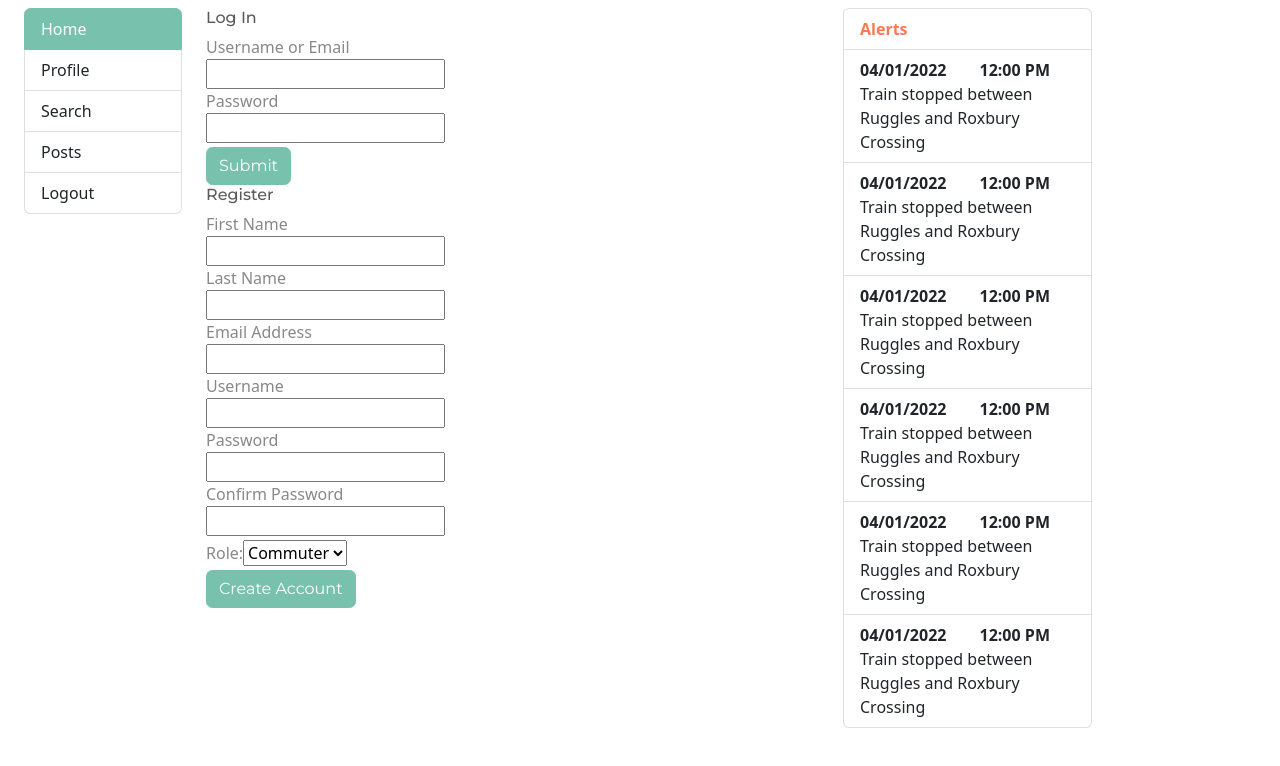
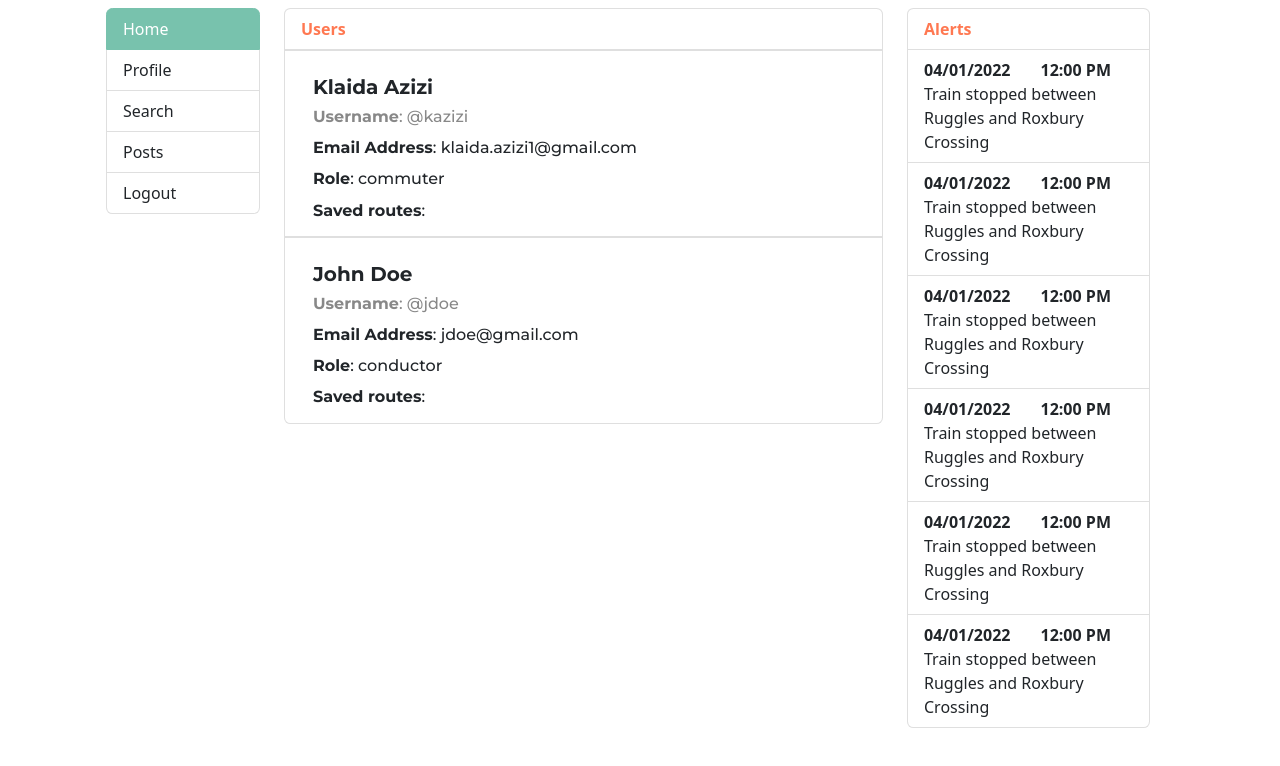
Before and after one commit to klaidaazizi/MBTA-WebApp, a React (Create React App) app: page /profile in a window 1280 px wide. Shown: the top 766 px of the page. Built offline with nearby package versions, Linux system fonts and the light colour scheme.

Commit message:
Added Routes and initial static forms for Register/Login/Profile

```diff
--- a/package.json
+++ b/package.json
@@ -9,8 +9,10 @@
     "react": "^18.0.0",
     "react-bootstrap": "^2.2.2",
     "react-dom": "^18.0.0",
+    "react-redux": "^7.2.8",
     "react-router-dom": "^6.3.0",
     "react-scripts": "5.0.0",
+    "redux": "^4.1.2",
     "web-vitals": "^2.1.4"
   },
   "scripts": {
--- a/src/App.js
+++ b/src/App.js
@@ -2,27 +2,38 @@ import './vendors/bootstrap/css/bootstrap.min.css';
 import './vendors/bootstrap/bootstrap.min.css';
 import './vendors/fontawesome/css/all.min.css';
 import './App.css';
-import NavigationBar from "./components/navigation-bar";
-import AlertsBar from "./components/alerts-bar";
-import LoginForm from "./components/login";
-import RegisterForm from "./components/register";
+import {BrowserRouter, Route, Routes} from "react-router-dom";
+import Login from "./components/login-screen";
+import Register from "./components/register-screen";
+import ProfileScreen from "./components/profile-screen";
+import SearchScreen from "./components/search-screen";
+import PrivacyPolicy from "./components/privacy-policy";
+import HomeScreen from "./components/home-screen";
+import Home from "./components";
 
 function App() {
   return (
-
-      <div className='container row mt-2'>
-          <div className='col-2'>
-            <NavigationBar/>
+      <BrowserRouter>
+          <div className="container">
+              <Routes>
+                  <Route path="/"
+                         element={<Home/>}>
+                      <Route index
+                             element={<HomeScreen/>}/>
+                      <Route path="login"
+                             element={<Login/>}/>
+                      <Route path="register"
+                             element={<Register/>}/>
+                      <Route path="profile"
+                             element={<ProfileScreen/>}/>
+                      <Route path="search"
+                             element={<SearchScreen/>}/>
+                      <Route path="policy"
+                             element={<PrivacyPolicy/>}/>
+                  </Route>
+              </Routes>
           </div>
-          <div className='col-7'>
-              <LoginForm/>
-              <RegisterForm/>
-          </div>
-          <div className='col-3'>
-              <AlertsBar/>
-          </div>
-      </div>
-
+      </BrowserRouter>
   );
 }
 
--- /dev/null
+++ b/src/components/home-screen/index.js
@@ -0,0 +1,11 @@
+import React from "react";
+
+const HomeScreen = () => {
+    return (
+        <div>
+            <h5> Home Screen</h5>
+        </div>
+    )
+};
+
+export default HomeScreen;
--- /dev/null
+++ b/src/components/index.js
@@ -0,0 +1,24 @@
+import React from "react";
+import NavigationBar from "./navigation-bar";
+import AlertsBar from "./alerts-bar";
+import {Outlet} from "react-router-dom";
+
+const Home = () => {
+    return (
+
+        <div className='container row mt-2'>
+            <div className='col-2'>
+                <NavigationBar/>
+            </div>
+            <div className='col-7'>
+                <Outlet/>
+            </div>
+            <div className='col-3'>
+                <AlertsBar/>
+            </div>
+        </div>
+
+    );
+};
+
+export default Home;
--- a/src/components/login/index.js
+++ b/src/components/login-screen/index.js
@@ -1,6 +1,7 @@
 import React from "react";
+import {Link} from "react-router-dom";
 
-const LoginForm = () => {
+const Login = () => {
     return(
         <>
         <div className='form'>
@@ -18,7 +19,7 @@ const LoginForm = () => {
             </div>
             </div>
             <div className="button-container">
-                <button type="submit" className="btn btn-primary mt-1">Submit</button>
+                <Link to="/" className="btn btn-primary mt-1">Submit</Link>
             </div>
             </form>
         </div>
@@ -26,4 +27,4 @@ const LoginForm = () => {
     )
 }
 
-export default LoginForm;
+export default Login;
--- /dev/null
+++ b/src/components/privacy-policy/index.js
@@ -0,0 +1,11 @@
+import React from "react";
+
+const PrivacyPolicy = () => {
+    return (
+        <div>
+            <h5> Privacy Policy</h5>
+        </div>
+    )
+};
+
+export default PrivacyPolicy;
--- /dev/null
+++ b/src/components/profile-screen/index.js
@@ -0,0 +1,17 @@
+import Profile from './profile';
+import profiles from "../../data/users.json";
+import React from "react";
+
+const ProfileScreen =() => {
+    return(
+        <ul className='list-group'>
+            <li className='list-group-item fw-bold text-danger'>Users</li>
+            {profiles.map(
+                profile => {
+                    return(<Profile profile={profile}/>)
+                }
+            )}
+        </ul>
+    );
+};
+export default ProfileScreen;
--- /dev/null
+++ b/src/components/profile-screen/profile.js
@@ -0,0 +1,19 @@
+import React from "react";
+
+const Profile = ({profile}) => {
+    return(
+        <>
+            <li className='list-group-item border-1'>
+            <div className="row mt-3 ms-0">
+                <h5 className="fw-bold">{profile.firstName} {profile.lastName}</h5>
+                <h6 className="mt-0 text-muted"><b>Username</b>: @{profile.username}</h6>
+                <h6 className="mt-1"><b>Email Address</b>: {profile.email}</h6>
+                <h6 className='mt-1'><b>Role</b>: {profile.role}</h6>
+                <h6 className='mt-1'><b>Saved routes</b>: </h6>
+            </div>
+            </li>
+        </>
+    );
+}
+
+export default Profile;
--- a/src/components/register/index.js
+++ b/src/components/register-screen/index.js
@@ -1,6 +1,7 @@
 import React from "react";
+import {Link} from "react-router-dom";
 
-const RegisterForm = () => {
+const Register = () => {
     return(
         <>
             <div className='form'>
@@ -35,21 +36,21 @@ const RegisterForm = () => {
                         <div><input type='text' name='password'/>
                         </div>
                     </div>
-                    <div className='input-container'>
-                        <label> Confirm Password </label>
-                        <div><input type='text' name='password'/>
-                        </div>
-                    </div>
-                    <div className='mt-1'>
+                    <div className='mt-2'>
                         Role:
+                        <div className='mb-2'>
                         <select>
                             <option value ='commuter'>Commuter</option>
                             <option value='conductor'>Conductor</option>
                             <option value='admin'>Admin</option>
                         </select>
+                        </div>
                     </div>
                     <div className="button-container">
-                        <button type="submit" className="btn btn-primary mt-1">Create Account</button>
+                        <Link to="/login" className="btn btn-primary mt-1">Create Account</Link>
+                    </div>
+                    <div className="button-container">
+                        <Link to="/policy" className="btn btn-info mt-3">Privacy Policy</Link>
                     </div>
                 </form>
             </div>
@@ -57,4 +58,4 @@ const RegisterForm = () => {
     )
 }
 
-export default RegisterForm;
+export default Register;
--- /dev/null
+++ b/src/components/search-screen/index.js
@@ -0,0 +1,12 @@
+import React from "react";
+
+
+const SearchScreen = () => {
+    return (
+        <div>
+            <h6> Search Screen</h6>
+        </div>
+    )
+};
+
+export default SearchScreen;
--- /dev/null
+++ b/src/data/users.json
@@ -0,0 +1,20 @@
+[
+  {
+    "_id": "123",
+    "firstName": "Klaida",
+    "lastName": "Azizi",
+    "username": "kazizi",
+    "email": "klaida.azizi1@gmail.com",
+    "password": "12345",
+    "role": "commuter"
+  },
+  {
+    "_id": "234",
+    "firstName": "John",
+    "lastName": "Doe",
+    "username": "jdoe",
+    "email": "jdoe@gmail.com",
+    "password": "12345",
+    "role": "conductor"
+  }
+]
```
Also changed, not shown: src/components/route-screen/index.js (added, +11 -0 lines), 1 other file (tests, documents, lock files or other folders).
